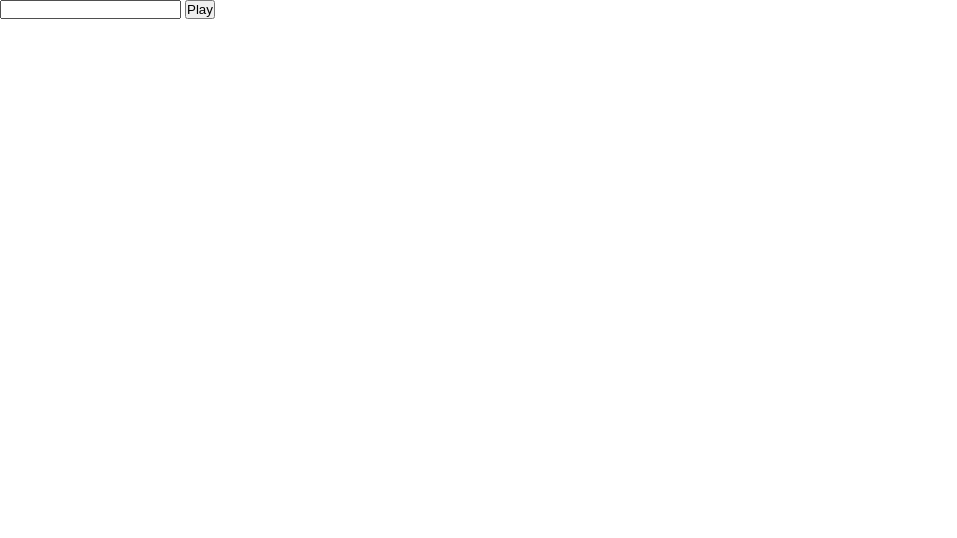
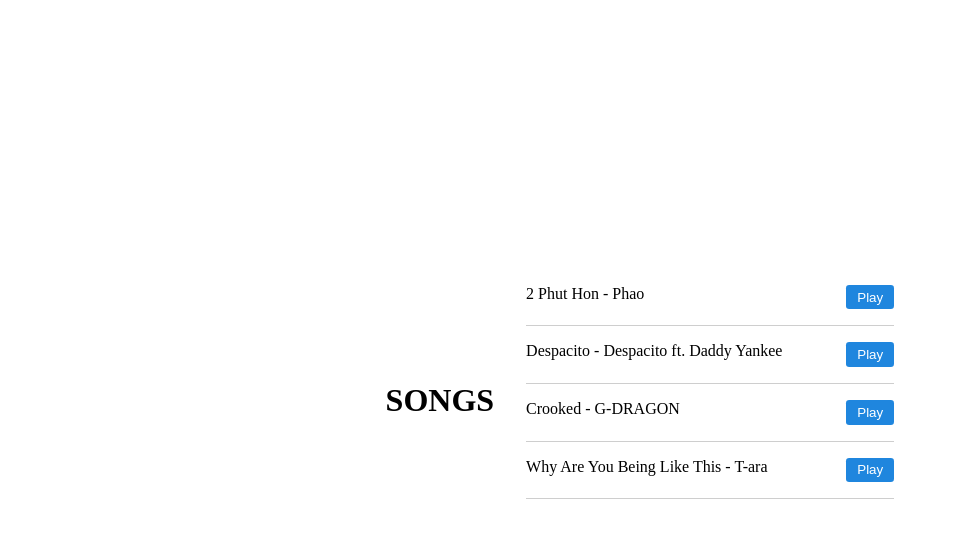
Before and after one commit to huynhmaihoanghuy/audio-club, a plain HTML site: page index.html in a window 1280 px wide. Shown: the whole page, without its empty margins (0-957 px from the left). Drawn offline with Linux system fonts and the light colour scheme.

Commit message:
refactor

```diff
--- a/index.html
+++ b/index.html
@@ -20,6 +20,47 @@
       display: block;
     }
 
+    #setup {
+      display: flex;
+      justify-content: center;
+      align-items: center;
+      height: 100vh;
+    }
+
+    #setup h1 {
+      margin-right: 2rem;
+    }
+
+    #setup ul {
+      list-style: none;
+      margin: 0;
+      padding: 0;
+    }
+
+    #setup ul li {
+      display: flex;
+      flex-direction: row;
+      margin-bottom: 1rem;
+      border-bottom: 0.1rem solid #cecece;
+      padding-bottom: 1rem;
+    }
+
+    #setup ul li .song-name {
+      width: 20rem;
+      text-overflow: ellipsis;
+      overflow: hidden;
+      white-space: nowrap;
+    }
+
+    #setup ul li button {
+      border: none;
+      background-color: #1f86de;
+      padding: 0.3rem 0.7rem;
+      color: #fff;
+      border-radius: 0.2rem;
+      cursor: pointer;
+    }
+
     #ranh_ruoi {
       background: #3333c3;
       width: 100%;
@@ -33,18 +74,45 @@
     #ranh_ruoi img {
       width: 50px;
     }
+
+    #ranh_ruoi .exit {
+      position: absolute;
+      top: 2rem;
+      left: 2rem;
+      cursor: pointer;
+      text-decoration: underline;
+    }
   </style>
 
 </head>
 <body>
 
   <div id="setup">
-    <input type="text" id="audio_url">
-    <button onclick="play()">Play</button>
+    <h1>SONGS</h1>
+    <ul>
+      <li>
+        <div class="song-name">2 Phut Hon - Phao</div>
+        <button onclick="play('2_PHUT_HON')">Play</button>
+      </li>
+      <li>
+        <div class="song-name">Despacito - Despacito ft. Daddy Yankee</div>
+        <button onclick="play('DESPACITO')">Play</button>
+      </li>
+      <li>
+        <div class="song-name">Crooked - G-DRAGON </div>
+        <button onclick="play('CROOKED')">Play</button>
+      </li>
+      <li>
+        <div class="song-name">Why Are You Being Like This - T-ara </div>
+        <button onclick="play('WHY_ARE_YOU_BEING_LIKE_THIS')">Play</button>
+      </li>
+    </ul>
+
   </div>
 
   <div id="ranh_ruoi">
     <img src="./song_icon.png" alt="Song Icon">
+    <div class="exit" onclick="exit()">Exit</div>
   </div>
 
   <script>
@@ -53,18 +121,24 @@
     const imageElt = ranhRuoiElt.childNodes[1]
     const context = new AudioContext()
     const analyser = context.createAnalyser()
+    let audioObj, n1, n2, n3;
 
     setupElt.classList.add("shown")
     ranhRuoiElt.classList.add("hidden")
 
-    function play() {
-      // const audio_url = document.getElementById("audio_url")
-      // const audio_url = "./2PhutHon-Phao.mp3"
-      // const audio_url = "./despacito.mp3"
-      const audio_url = "./crooked.mp3"
-      const audioObj = new Audio(audio_url)
+    const SONGS = {
+      "2_PHUT_HON": "./songs/2PhutHon-Phao.mp3",
+      "DESPACITO": "./songs/despacito.mp3",
+      "CROOKED": "./songs/crooked.mp3",
+      "WHY_ARE_YOU_BEING_LIKE_THIS": "./songs/WhyAreYouBeingLikeThis.mp3"
+    }
 
-      console.log("audioObj", audioObj);
+    function play(songName) {
+      const audio_url = SONGS[songName]
+      n1 = getRandomInt(10, 20)
+      n2 = getRandomInt(60, 80)
+      n3 = getRandomInt(80, 100)
+
 
       setupElt.classList.remove("shown")
       setupElt.classList.add("hidden")
@@ -72,12 +146,23 @@
       ranhRuoiElt.classList.add("shown")
 
 
+      audioObj = new Audio(audio_url)
       context.createMediaElementSource(audioObj).connect(analyser)
       analyser.connect(context.destination)
 
       audioObj.play();
 
       loop()
+    }
+
+    function exit() {
+      audioObj.pause()
+      audioObj = null
+
+      setupElt.classList.remove("hidden")
+      setupElt.classList.add("shown")
+      ranhRuoiElt.classList.remove("shown")
+      ranhRuoiElt.classList.add("hidden")
     }
 
     function loop() {
@@ -88,7 +173,14 @@
       avg = fbc.reduce((a, b) => a + b, 0) / fbc.length
 
       imageElt.style.width = `${70 + avg}px`
-      ranhRuoiElt.style.backgroundColor = `rgb(${avg + 10},${avg + 70},${avg + 80})`
+
+      ranhRuoiElt.style.backgroundColor = `rgb(${avg + n1},${avg + n2},${avg + n3})`
+    }
+
+    function getRandomInt(min, max) {
+      min = Math.ceil(min);
+      max = Math.floor(max);
+      return Math.floor(Math.random() * (max - min) + min); //The maximum is exclusive and the minimum is inclusive
     }
   </script>
 
```
Also changed, not shown: 7 other files.
